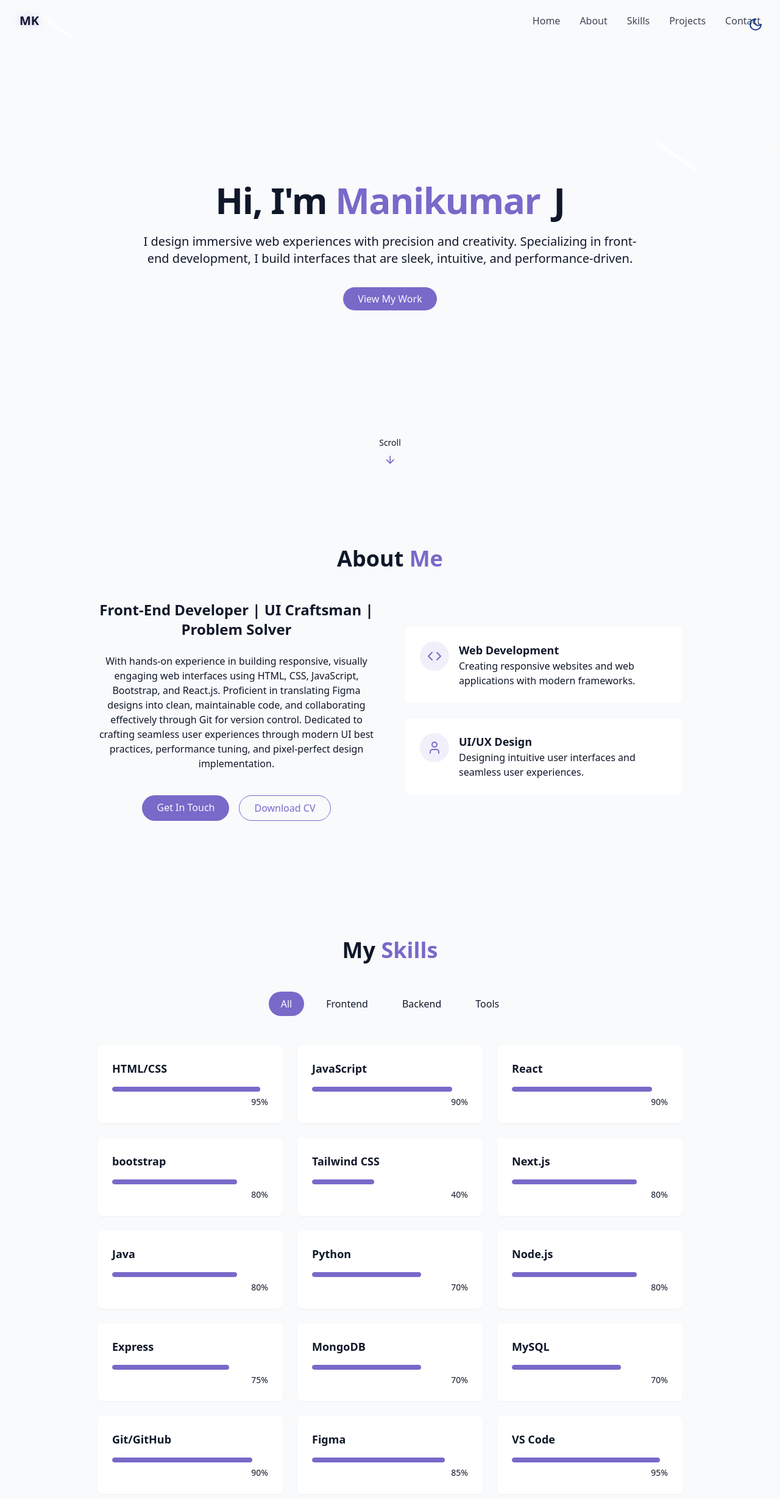
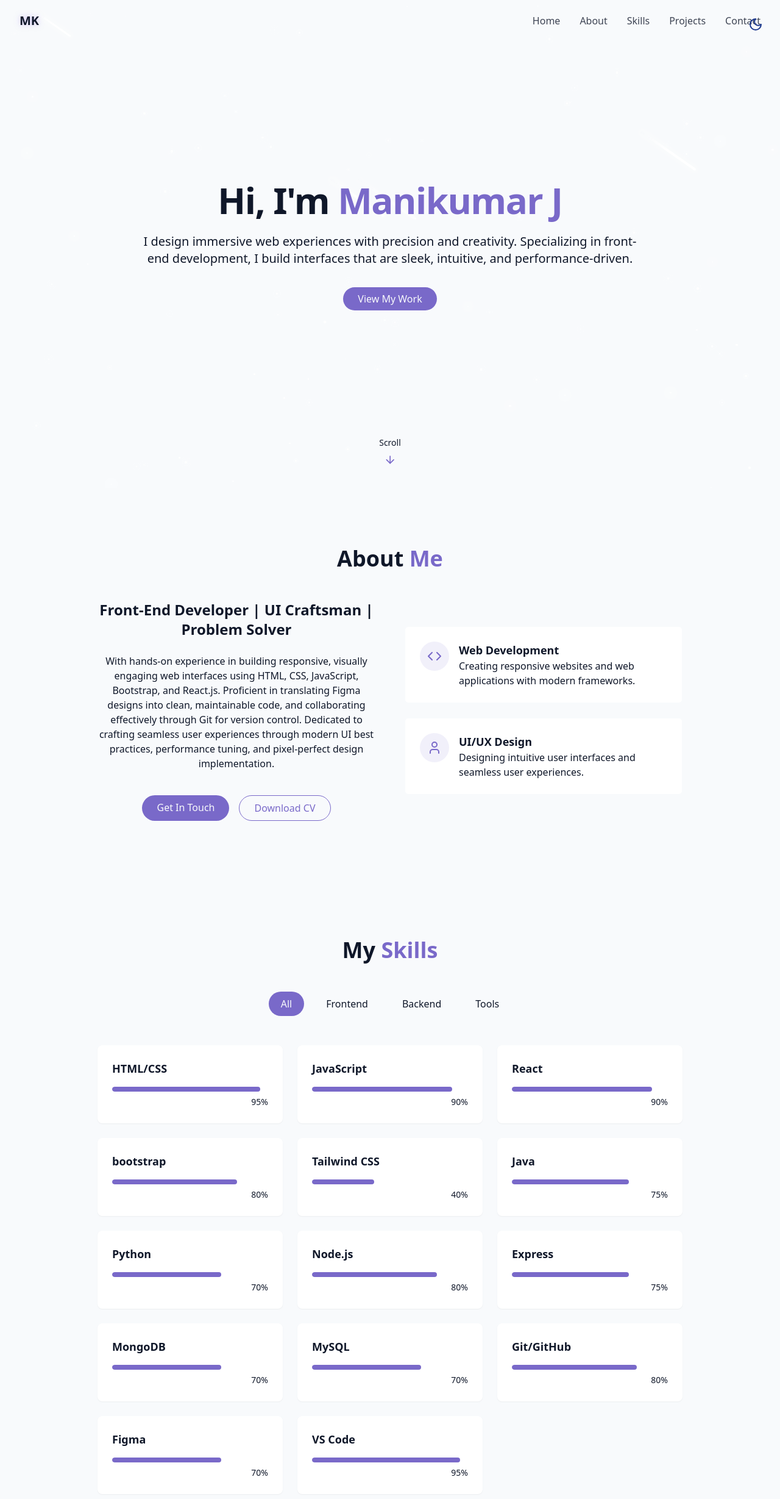
Before and after one commit to ManikumarJ/Portfolio-, a React (Vite) app: page / in a window 1280 px wide. Shown: the top 2458 px of the page at 61% size. Built offline with nearby package versions, Linux system fonts and the light colour scheme.

Commit message:
10-06-25

```diff
--- a/src/components/HeroSection.jsx
+++ b/src/components/HeroSection.jsx
@@ -12,12 +12,12 @@ export const HeroSection = () => {
             <span className="opacity-0 animate-fade-in"> Hi, I'm</span>
             <span className="text-primary opacity-0 animate-fade-in-delay-1">
               {" "}
-              Manikumar
+              Manikumar J
             </span>
-            <span className="text-gradient ml-2 opacity-0 animate-fade-in-delay-2">
+            {/* <span className="text-gradient ml-2 opacity-0 animate-fade-in-delay-2">
               {" "}
-              J
-            </span>
+
+            </span> */}
           </h1>
 
           <p className="text-lg md:text-xl text-muted-foreground max-2-2xl mx-auto opacity-0 animate-fade-in-delay-3">
--- a/src/components/SkillsSection.jsx
+++ b/src/components/SkillsSection.jsx
@@ -8,18 +8,17 @@ const skills = [
   { name: "React", level: 90, category: "frontend" },
   { name: "  bootstrap", level: 80, category: "frontend" },
   { name: "Tailwind CSS", level: 40, category: "frontend" },
-  { name: "Next.js", level: 80, category: "frontend" },
 
   // Backend
-  { name: "Java", level: 80, category: "backend" },
+  { name: "Java", level: 75, category: "backend" },
   { name: "Python", level: 70, category: "backend" },
   { name: "Node.js", level: 80, category: "backend" },
   { name: "Express", level: 75, category: "backend" },
   { name: "MongoDB", level: 70, category: "backend" },
   { name: "MySQL", level: 70, category: "backend" },
   // Tools
-  { name: "Git/GitHub", level: 90, category: "tools" },
-  { name: "Figma", level: 85, category: "tools" },
+  { name: "Git/GitHub", level: 80, category: "tools" },
+  { name: "Figma", level: 70, category: "tools" },
   { name: "VS Code", level: 95, category: "tools" },
 ];
 
```
